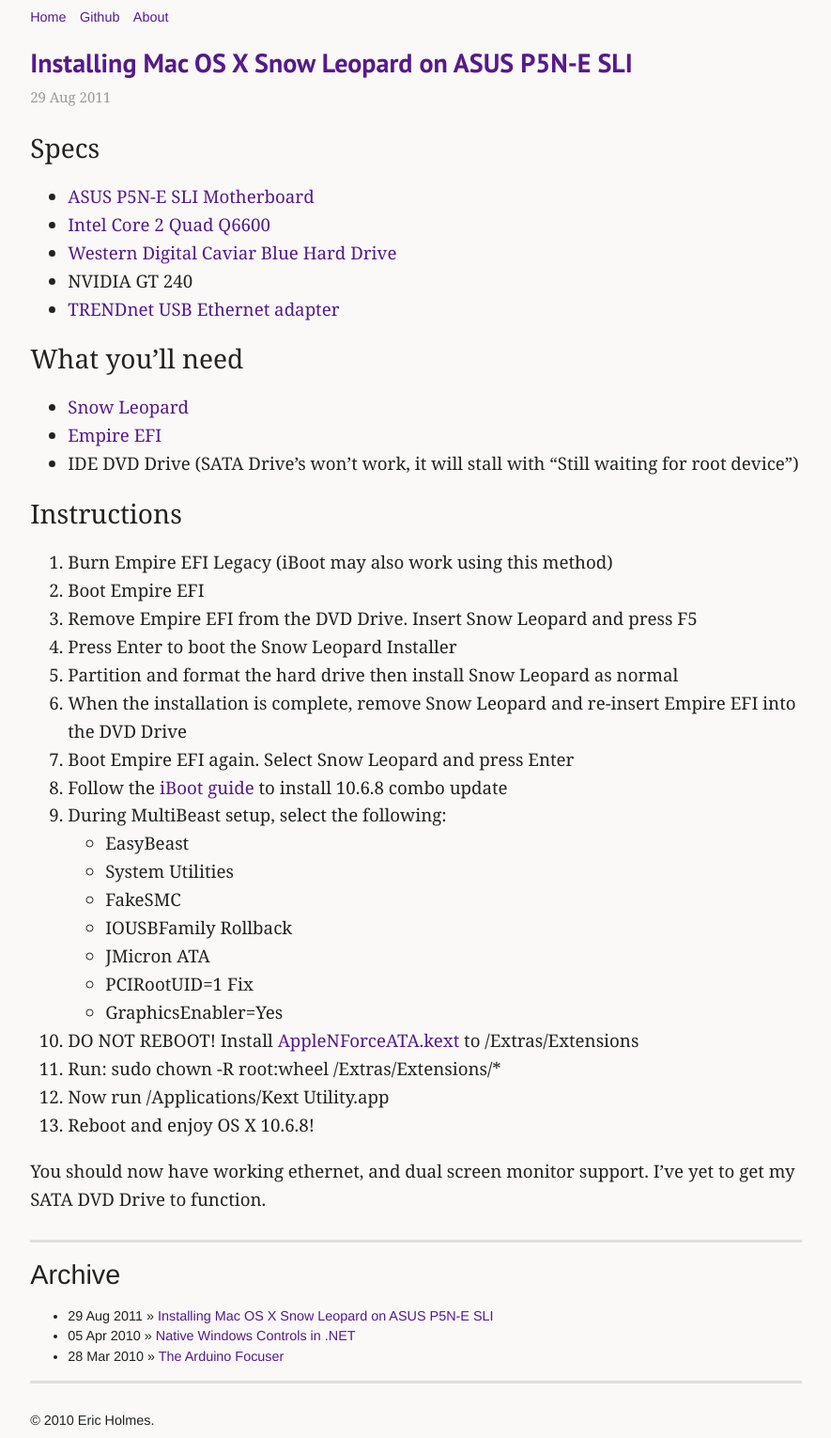
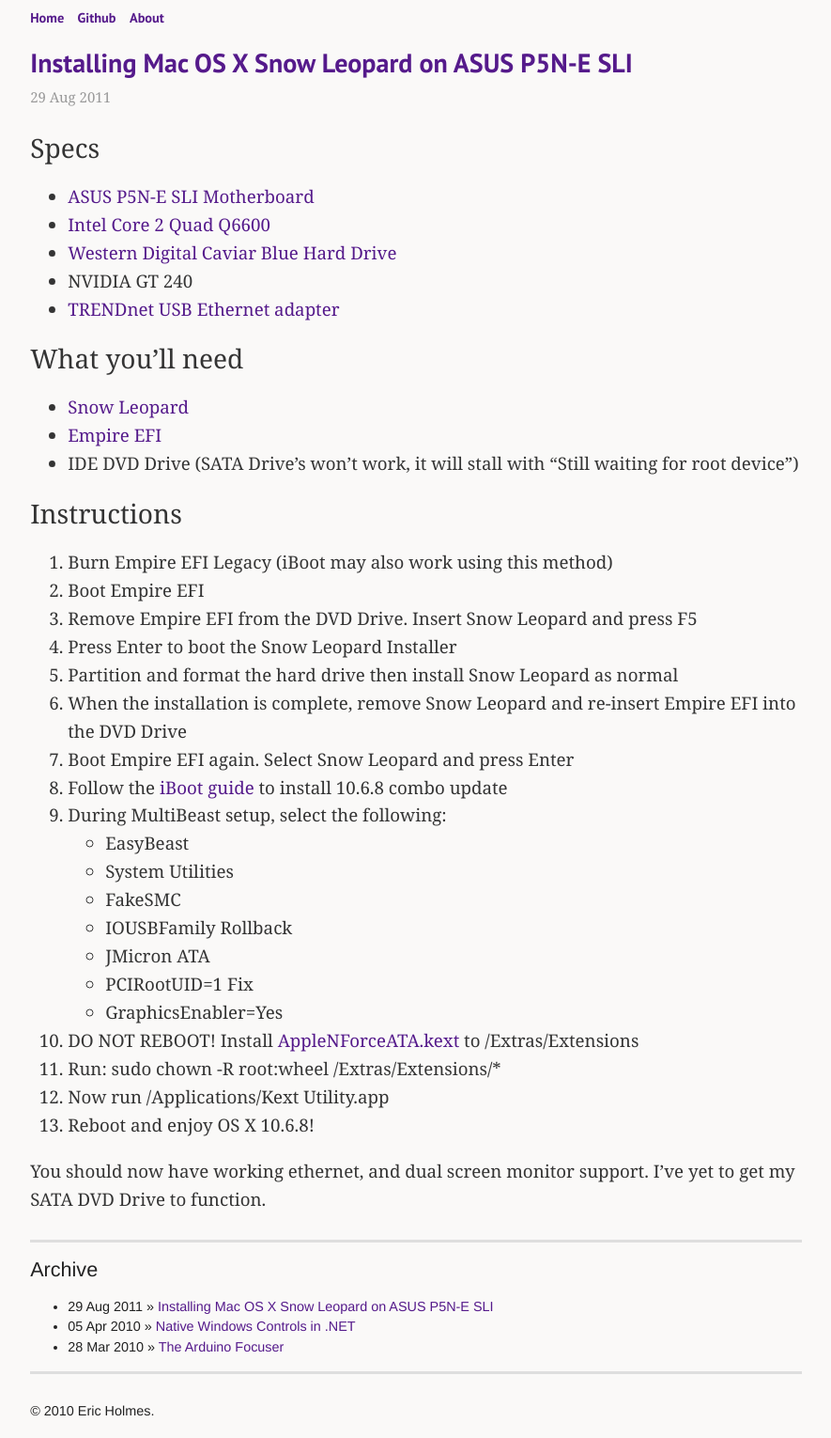
Before and after one commit to ejholmes/ejholmes.github.io, a Jekyll site: the page built from index.html, in a window 1280 px wide. Shown: the whole page at 94% size, without its empty margins (197-1082 px from the left). Built offline with Jekyll 4.4.1, drawn with Linux system fonts in a browser that asks for light colours; nearby versions of some CDN libraries; Markdown is read by kramdown in place of the engine named in the settings.

```diff
--- a/_includes/footer.html
+++ b/_includes/footer.html
@@ -1,13 +1,11 @@
 <div id="footer">
     <div class="section archive">
-		<h1>Archive</h1>
+        <h2>Archive</h2>
         <ul id="posts">
             {% for post in site.posts %}
             <li><span>{{ post.date | date_to_string }}</span> &raquo; <a href="{{ post.url }}">{{ post.title }}</a></li>
             {% endfor %}
         </ul>
     </div>
-	<div class="section copyright">
-		&copy; 2010 Eric Holmes.
+    <div class="section copyright">&copy; 2010 Eric Holmes.</div>
 </div>
-</div>
--- a/css/screen.css
+++ b/css/screen.css
@@ -13,13 +13,10 @@ body {
 a {
 	color: #551a8b;
 	text-decoration: none;
+	border: none;
 }
 
 img {
-	border: none;
-}
-
-a {
 	border: none;
 }
 
@@ -47,6 +44,11 @@ div#container {
 	width: 65%;
 }
 
+div#header {
+    font-family: 'PT Sans', Arial, sans-serif;
+    font-weight: normal;
+}
+
 div#header ul, div#header li {
 	list-style: none;
 	margin: 0;
@@ -66,6 +68,7 @@ div#content {
     font-family: Georgia, serif;
     font-size: 1.3em;
     line-height: 1.6em;
+    color: #343434;
 }
 
 div#content object {
@@ -88,9 +91,14 @@ div#content img.right {
 }
 
 div#content code {
-	background: #F8F8FF;
-	border: 1px solid #DEDEDE;
-	color: #444;
+    background: #000;
+    color: #fff;
+    display: block;
+    line-height: 1.5em;
+    padding: 1.5em;
+    -moz-border-radius: 10px;
+    -webkit-border-radius: 10px;
+    border-radius: 10px;
 }
 
 div#footer {
```
Also changed, not shown: about.md (added, +11 -0 lines). Lines whose indentation alone changed are shown as unchanged.
